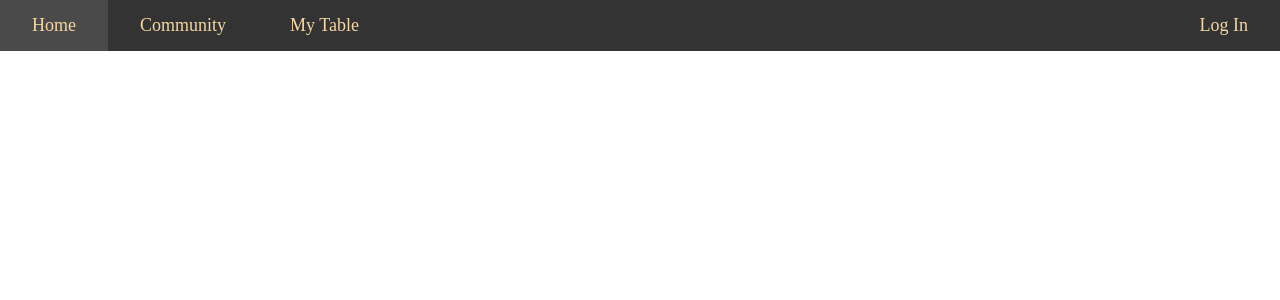
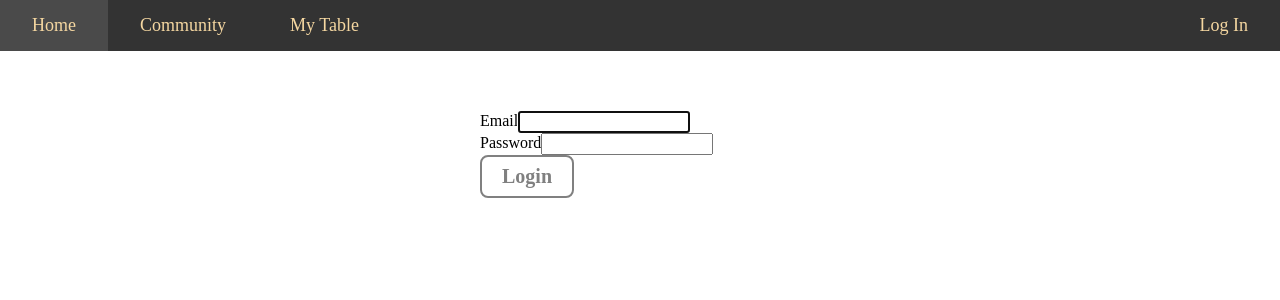
Before and after one commit to ISU-Senior-Design-sddec20-04/WebServer, a React (Create React App) app in the folder cysyphus_frontend/: page /login in a window 1280 px wide. Shown: the top 300 px of the page. Built offline with nearby package versions, Linux system fonts and the light colour scheme.

Commit message:
Login Page udpdated

```diff
--- a/cysyphus_frontend/package.json
+++ b/cysyphus_frontend/package.json
@@ -17,14 +17,17 @@
     "@testing-library/jest-dom": "^5.11.5",
     "@testing-library/react": "^11.1.0",
     "@testing-library/user-event": "^12.1.10",
+    "bootstrap": "^4.5.3",
     "customize-cra": "^1.0.0",
     "emotion": "^10.0.27",
     "emotion-theming": "^10.0.27",
     "font-awesome": "^4.7.0",
     "react": "^17.0.1",
     "react-app-rewired": "^2.1.6",
+    "react-bootstrap": "^1.4.0",
     "react-dom": "^17.0.1",
     "react-emotion": "^10.0.0",
+    "react-images-upload": "^1.2.8",
     "react-redux": "^7.2.2",
     "react-router-dom": "^5.2.0",
     "react-scripts": "4.0.0",
--- a/cysyphus_frontend/src/App.js
+++ b/cysyphus_frontend/src/App.js
@@ -5,6 +5,7 @@ import NavBar from './widgets/NavBar';
 import Home from "./pages/Home";
 import MyTableFrame from "./pages/MyTable";
 import CommunityFrame from "./pages/Community";
+import Login from "./pages/Login"
 
 
 const user = new User(123, "Sample User");
@@ -21,7 +22,7 @@ function App() {
                         <Route path="/" exact component={Home}/>
                         <Route path="/community" exact component={packageCommunityParams}/>
                         <Route path="/my-table" exact component={packageTableParams}/>
-                        <Route path="/log-in" exact component={Home}/>
+                        <Route path="/login" exact component={Login}/>
 
                     </Switch>
 
--- a/cysyphus_frontend/src/pages/Community.js
+++ b/cysyphus_frontend/src/pages/Community.js
@@ -3,6 +3,7 @@ import '../pages_styling/Community.css'
 
 import {CommunityTracks} from "../widgets/CommunityTracks";
 import {TrackUpload} from "../widgets/TrackUpload";
+import {ImageUploadComponent} from "../pages/ImageUpload.component"
 
 
 const CommunityFrame = (props) => {
@@ -17,7 +18,7 @@ const CommunityFrame = (props) => {
             <div className={'UploadNewWrapper'}>
                 <h2 style={{marginBottom: '4px', textAlign: 'center'}}>Upload New Track</h2>
                 <div className={'UploadNewButtonWrapper'}>
-                    <TrackUpload/>
+                    <ImageUploadComponent/>
                 </div>
             </div>
         </div>
--- a/cysyphus_frontend/src/pages/ImageUpload.component.js
+++ b/cysyphus_frontend/src/pages/ImageUpload.component.js
@@ -4,7 +4,7 @@ import ImageUploader from 'react-images-upload';
 
 
 
-    class ImageUploadComponent extends React.Component {
+  export  class  ImageUploadComponent extends React.Component {
 
         constructor(props) {
             super(props);
--- /dev/null
+++ b/cysyphus_frontend/src/pages/Login.js
@@ -0,0 +1,45 @@
+import React, { useState } from "react";
+import { Button, FormGroup, FormControl, FormLabel } from "react-bootstrap";
+import "../widgets_styling/Login.css";
+
+const Login = () => {
+    const [email, setEmail] = useState("");
+    const [password, setPassword] = useState("");
+
+    function validateForm() {
+        return email.length > 0 && password.length > 0;
+    }
+
+    function handleSubmit(event) {
+        event.preventDefault();
+    }
+
+    return (
+        <div className="Login">
+            <form onSubmit={handleSubmit}>
+                <FormGroup controlId="email" bsSize="large">
+                    <FormLabel>Email</FormLabel>
+                    <FormControl
+                        autoFocus
+                        type="email"
+                        value={email}
+                        onChange={e => setEmail(e.target.value)}
+                    />
+                </FormGroup>
+                <FormGroup controlId="password" bsSize="large">
+                    <FormLabel>Password</FormLabel>
+                    <FormControl
+                        value={password}
+                        onChange={e => setPassword(e.target.value)}
+                        type="password"
+                    />
+                </FormGroup>
+                <Button block bsSize="large" disabled={!validateForm()} type="submit">
+                    Login
+                </Button>
+            </form>
+        </div>
+    );
+}
+
+export default Login;
--- a/cysyphus_frontend/src/widgets/NavBar.js
+++ b/cysyphus_frontend/src/widgets/NavBar.js
@@ -9,7 +9,7 @@ const NavBar = () => {
             <NavLink to="/" className="LinkStyle">Home</NavLink>
             <NavLink to="/community" className="LinkStyle">Community</NavLink>
             <NavLink to="/my-table" className="LinkStyle">My Table</NavLink>
-            <NavLink to="/log-in" className="LoginButton">Log In</NavLink>
+            <NavLink to="/login" className="LoginButton">Log In</NavLink>
         </div>
     )
 }
--- /dev/null
+++ b/cysyphus_frontend/src/widgets_styling/Login.css
@@ -0,0 +1,10 @@
+@media all and (min-width: 480px) {
+    .Login {
+        padding: 60px 0;
+    }
+
+    .Login form {
+        margin: 0 auto;
+        max-width: 320px;
+    }
+}
```
Also changed, not shown: cysyphus_frontend/src/widgets/DnDImageUpload.js (added, +32 -0 lines), cysyphus_frontend/src/pages/LogIn.js (deleted), 1 other file (tests, documents, lock files or other folders).
